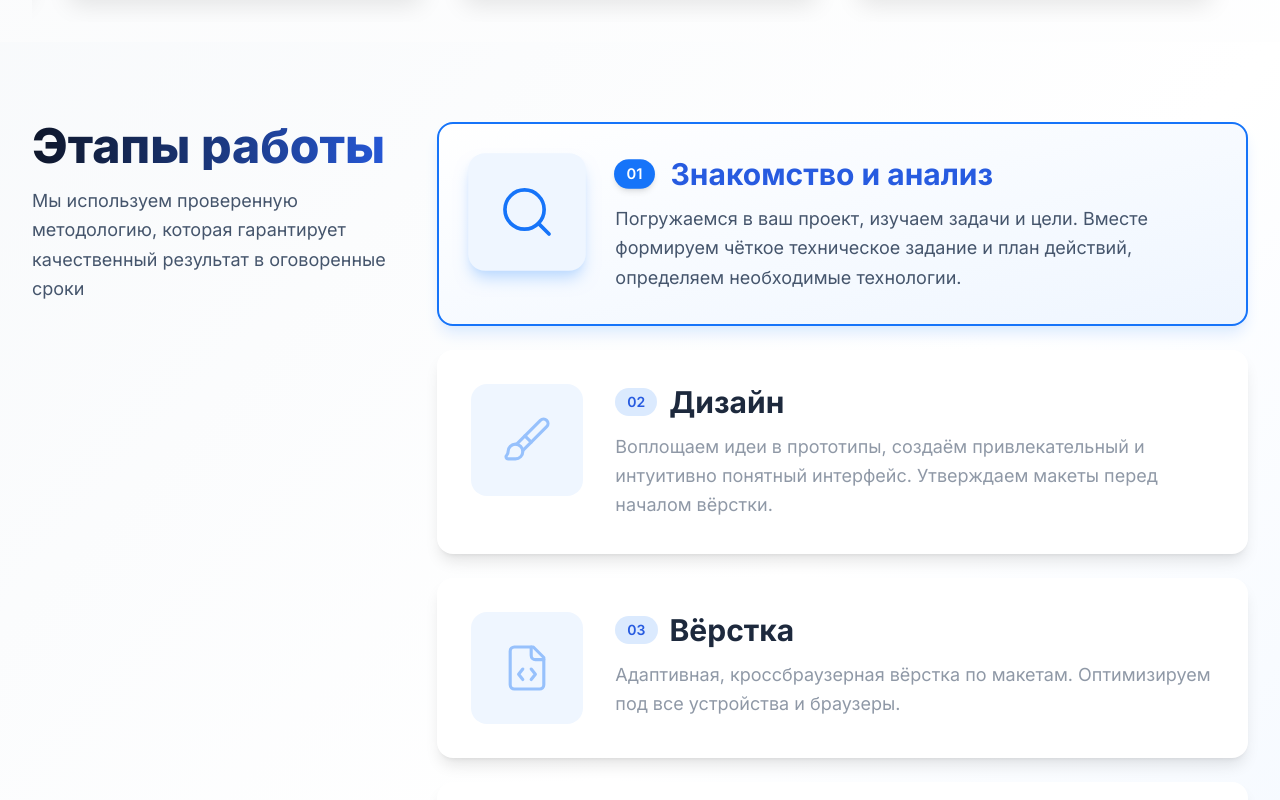
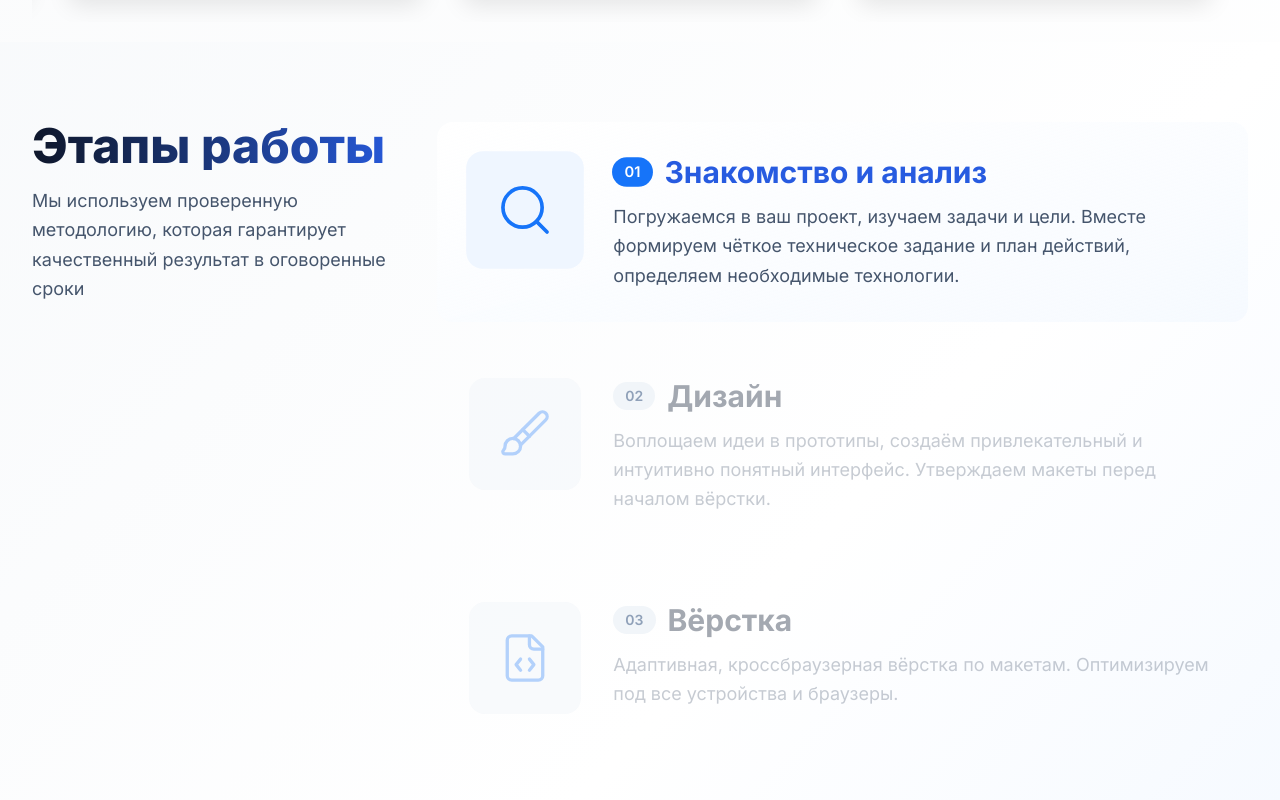
Before and after one commit to AlixandrN/ssg-dev-outstaff, a Next.js app: page / in a window 1280 px wide. Shown: the part 4780-5580 px from the top of the page. Built offline with nearby package versions, Linux system fonts and the light colour scheme; no server answers.

Commit message:
stages section was enhanced

```diff
--- a/components/sections/WorkStagesSection/StageCard.tsx
+++ b/components/sections/WorkStagesSection/StageCard.tsx
@@ -18,13 +18,12 @@ export const StageCard = forwardRef<HTMLDivElement, StageCardProps>(
       <div
         ref={ref}
         className={`
-          group relative bg-white rounded-2xl p-6 md:p-8
-          transition-all duration-1000 ease-out cursor-pointer
-          border-2 shadow-lg hover:shadow-xl
+          group relative rounded-2xl p-6 md:p-8
+          transition-all duration-1000 ease-out
           ${
             isActive
-              ? "border-(--brand-blue) bg-linear-to-br from-white to-blue-50 shadow-blue-100"
-              : "border-transparent"
+              ? "bg-linear-to-br from-white to-blue-50/50"
+              : "bg-transparent"
           }
         `}
         style={{
@@ -36,7 +35,7 @@ export const StageCard = forwardRef<HTMLDivElement, StageCardProps>(
         aria-setsize={totalItems}
         itemScope
         itemProp="itemListElement"
-        itemType="https://schema.org/ListItem"
+        itemType="https://schema.org"
       >
         <div className="flex gap-6 md:gap-8 flex-col md:flex-row items-center md:items-start">
           <div
@@ -44,12 +43,7 @@ export const StageCard = forwardRef<HTMLDivElement, StageCardProps>(
               shrink-0 w-24 h-24 md:w-28 md:h-28
               flex items-center justify-center rounded-2xl
               transition-all duration-1000 cubic-bezier(0.4, 0, 0.2, 1)
-              bg-blue-50
-              ${
-                isActive
-                  ? "shadow-lg shadow-blue-200 scale-105"
-                  : "group-hover:bg-blue-100"
-              }
+              ${isActive ? "bg-blue-50 scale-105" : "bg-slate-100/50"}
             `}
             aria-hidden="true"
           >
@@ -59,11 +53,7 @@ export const StageCard = forwardRef<HTMLDivElement, StageCardProps>(
                 strokeWidth={1.5}
                 className={`
                   transition-all duration-1000 cubic-bezier(0.4, 0, 0.2, 1) text-(--brand-blue)
-                  ${
-                    isActive
-                      ? "opacity-100 scale-100 rotate-0"
-                      : "opacity-40 scale-90 group-hover:opacity-80 group-hover:scale-95"
-                  }
+                  ${isActive ? "opacity-100 scale-100" : "opacity-30 scale-95"}
                 `}
                 aria-hidden="true"
               />
@@ -80,8 +70,8 @@ export const StageCard = forwardRef<HTMLDivElement, StageCardProps>(
                   transition-all duration-1000 cubic-bezier(0.4, 0, 0.2, 1)
                   ${
                     isActive
-                      ? "bg-(--brand-blue) text-white scale-105 shadow-md"
-                      : "bg-blue-100 text-(--brand-blue-hover)"
+                      ? "bg-(--brand-blue) text-white scale-105"
+                      : "bg-slate-100 text-slate-400"
                   }
                 `}
                 aria-label={`Этап ${stage.id}`}
@@ -93,7 +83,7 @@ export const StageCard = forwardRef<HTMLDivElement, StageCardProps>(
               <span
                 className={`
                   transition-all duration-1000 cubic-bezier(0.4, 0, 0.2, 1)
-                  ${isActive ? "text-(--brand-blue-hover) translate-x-1" : "text-slate-800"}
+                  ${isActive ? "text-(--brand-blue-hover)" : "text-slate-800 opacity-40"}
                 `}
               >
                 {stage.title}
@@ -105,7 +95,7 @@ export const StageCard = forwardRef<HTMLDivElement, StageCardProps>(
               className={`
                 text-slate-600 leading-relaxed text-base md:text-lg
                 transition-all duration-1000 cubic-bezier(0.4, 0, 0.2, 1)
-                ${isActive ? "opacity-100 translate-y-0" : "opacity-60"}
+                ${isActive ? "opacity-100" : "opacity-30"}
               `}
             >
               {stage.description}
--- a/components/sections/WorkStagesSection/index.tsx
+++ b/components/sections/WorkStagesSection/index.tsx
@@ -31,8 +31,8 @@ export const WorkStagesSection = ({
           });
         },
         {
-          threshold: 0.3,
-          rootMargin: "-50px 0px -50px 0px",
+          rootMargin: "-49% 0px -49% 0px",
+          threshold: 0,
         },
       );
 
```
